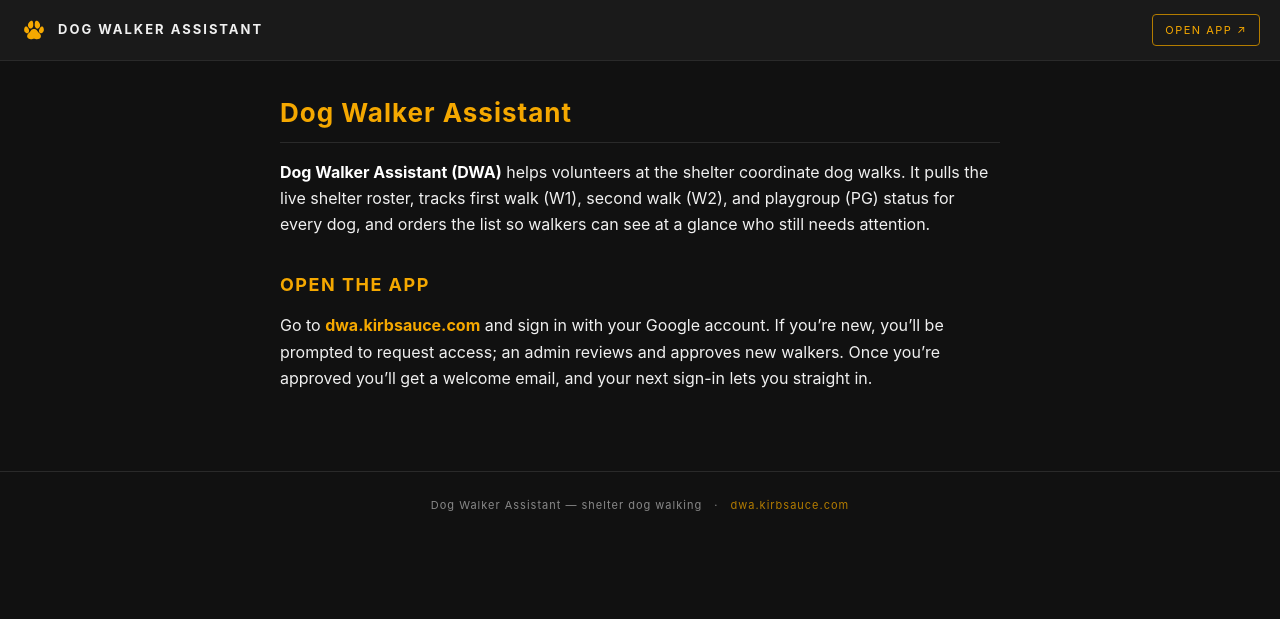
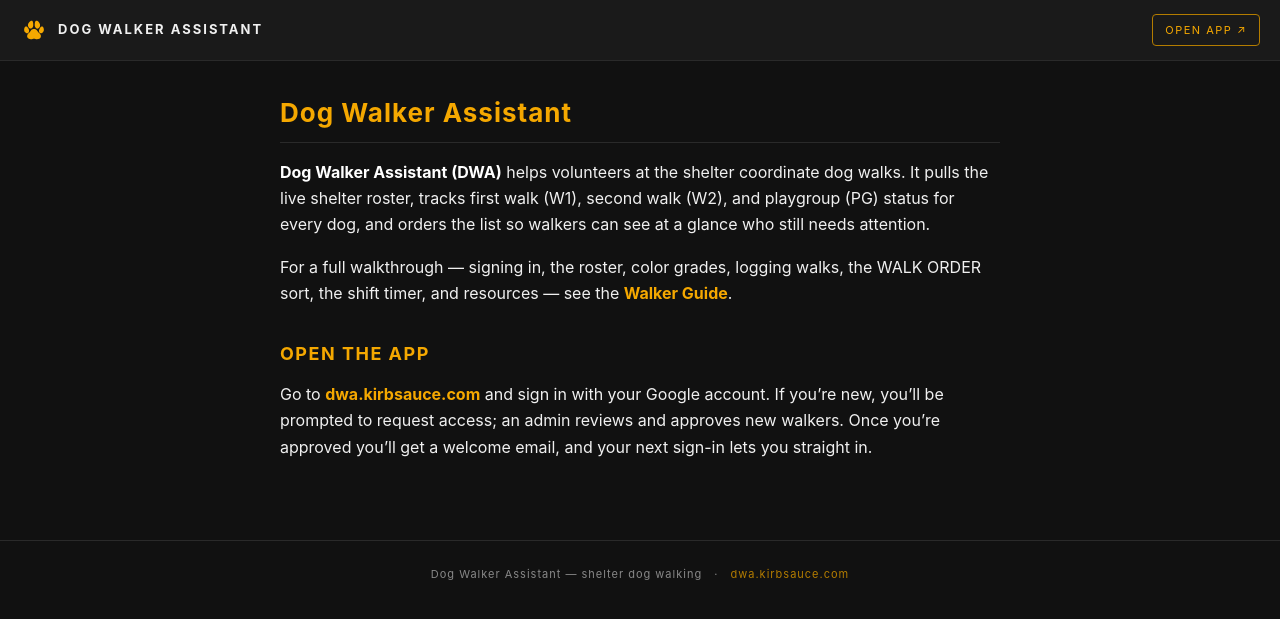
Before and after one commit to kirbsauce/dog-walker-assistant-docs, a Jekyll site: the page built from index.md, in a window 1280 px wide. Shown: the top 619 px of the page. Built offline with Jekyll 4.4.1, drawn with Linux system fonts in a browser that asks for light colours.

Commit message:
docs landing: link Walker Guide inline in prose (no bullet/section)
Co-Authored-By: Claude Opus 4.8 <noreply@anthropic.com>

```diff
--- a/index.md
+++ b/index.md
@@ -10,6 +10,10 @@ walks. It pulls the live shelter roster, tracks
 first walk (W1), second walk (W2), and playgroup (PG) status for every dog, and
 orders the list so walkers can see at a glance who still needs attention.
 
+For a full walkthrough — signing in, the roster, color grades, logging walks,
+the WALK ORDER sort, the shift timer, and resources — see the
+**[Walker Guide](WALKER.md)**.
+
 ## Open the app
 
 Go to **[dwa.kirbsauce.com](https://dwa.kirbsauce.com)** and sign in with your
```
